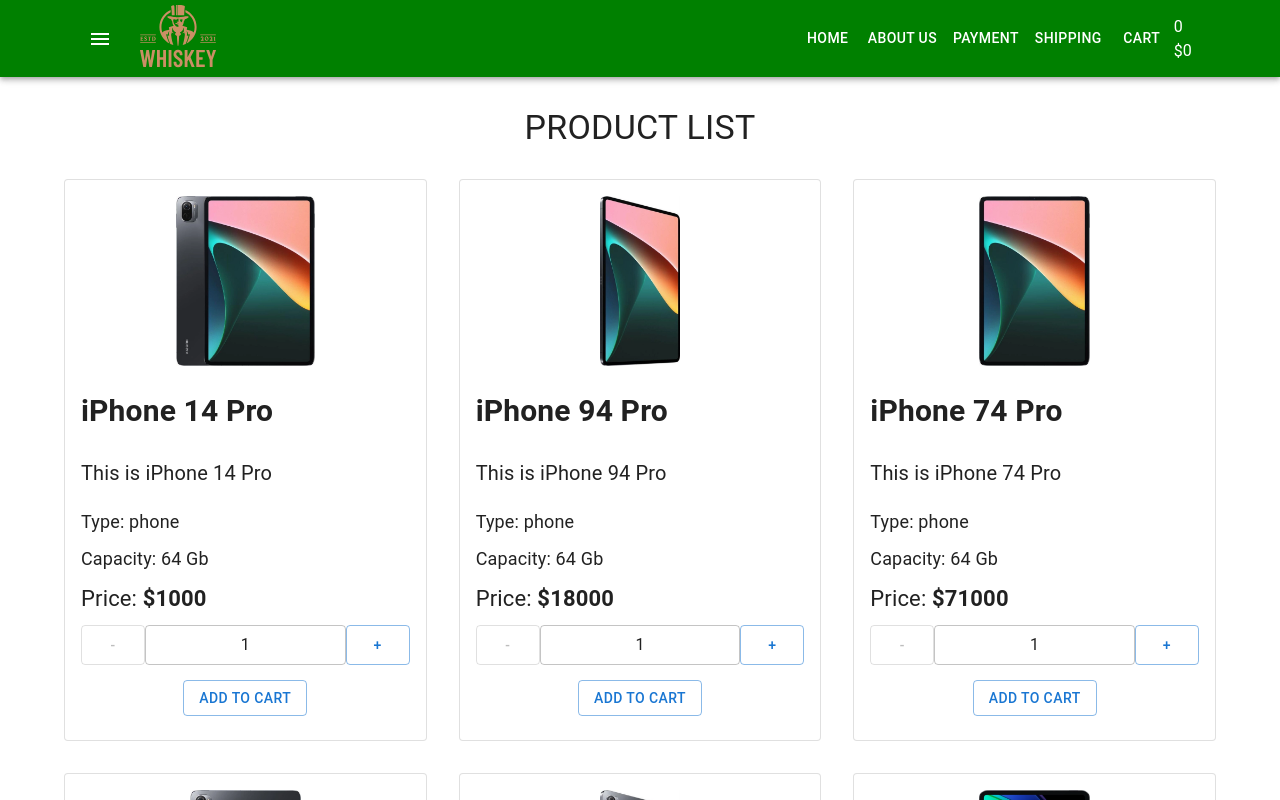
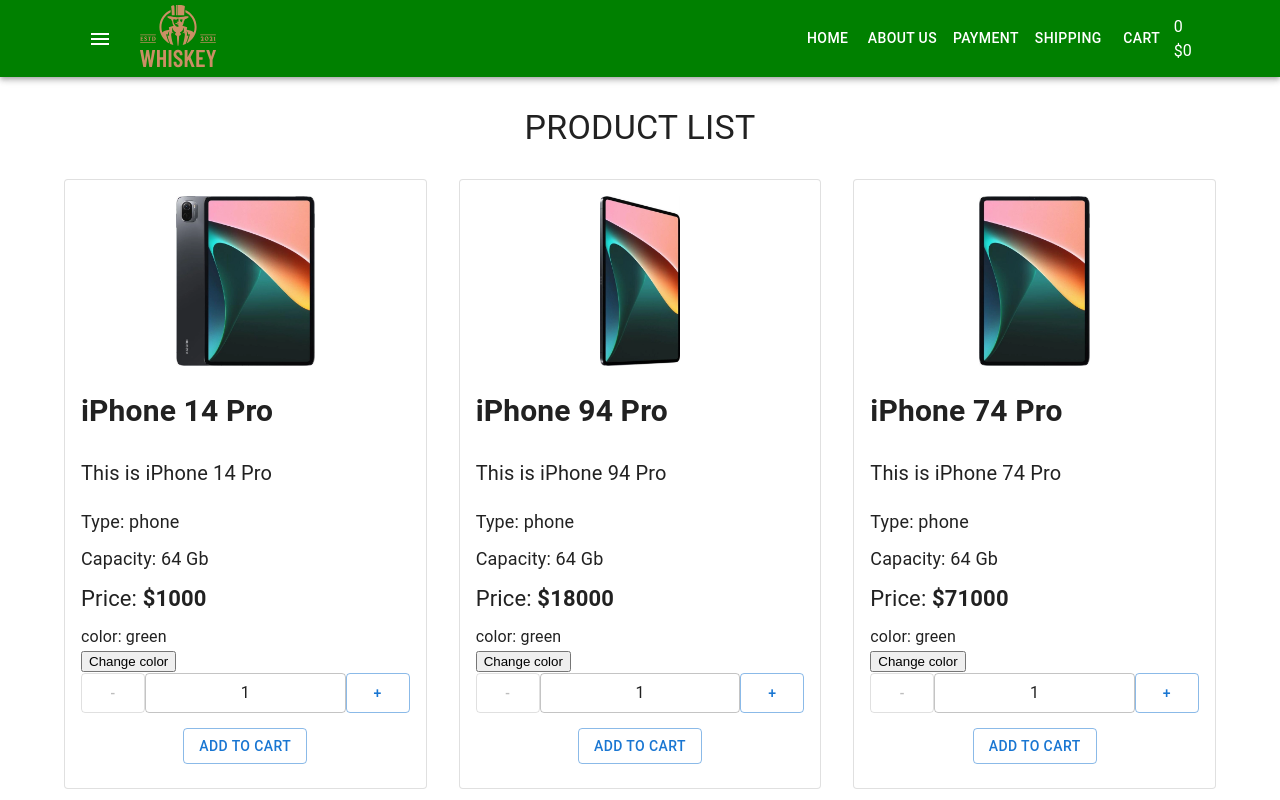
Before and after one commit to YHulko/react-lesson-2, a React (Create React App) app: page / in a window 1280 px wide. Shown: the top 800 px of the page. Built offline with nearby package versions, Linux system fonts and the light colour scheme.

Commit message:
useState

```diff
--- a/src/components/Products/ProductListItem.tsx
+++ b/src/components/Products/ProductListItem.tsx
@@ -20,12 +20,18 @@
      image,
  }: Props) => {
     const [count, setCount] = useState<number>(1)
+    const [color, setColor] = useState<string>("green")
+    //const [color, setColor] = useState<string>("red")
 
     const onIncrementClick = () => {
        setCount((prevState) => prevState+1)
     }
     const onDecrementClick = () => {
         setCount((prevState) => prevState-1)
+     }
+
+    const changeColor = () => {
+      setColor((prevState) => prevState === "green" ? "red" : "green")
      }
 
 
@@ -44,6 +50,10 @@
                     <div className="product-price">
                         Price: <span>${price}</span>
                     </div>
+                    <div>
+                        color: {color}
+                    </div>
+                    <button onClick={changeColor}>Change color</button>
                     <div className="product-quantity">
                         <Button variant="outlined" onClick={onDecrementClick} disabled={count <= 1}>-</Button>
                         <TextField value={count} size="small" />
```
